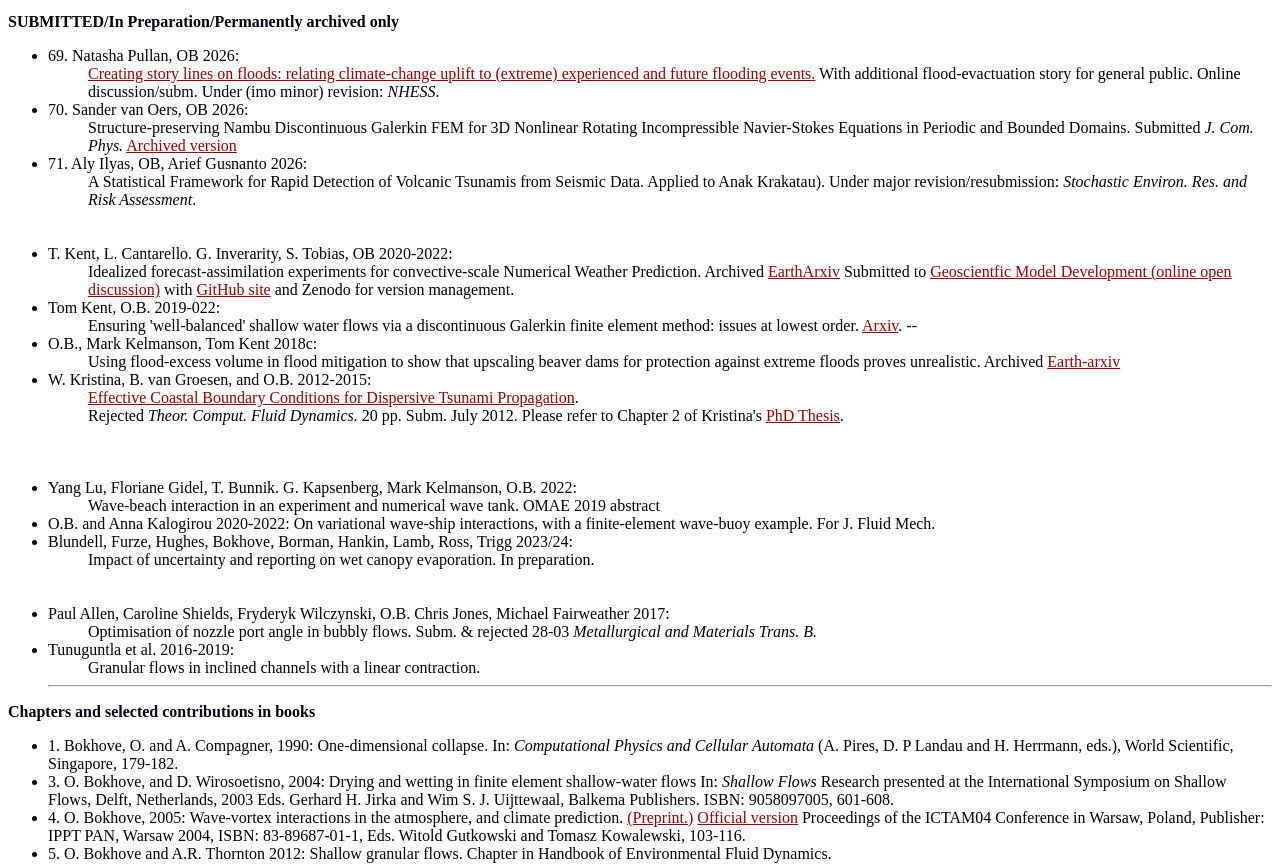
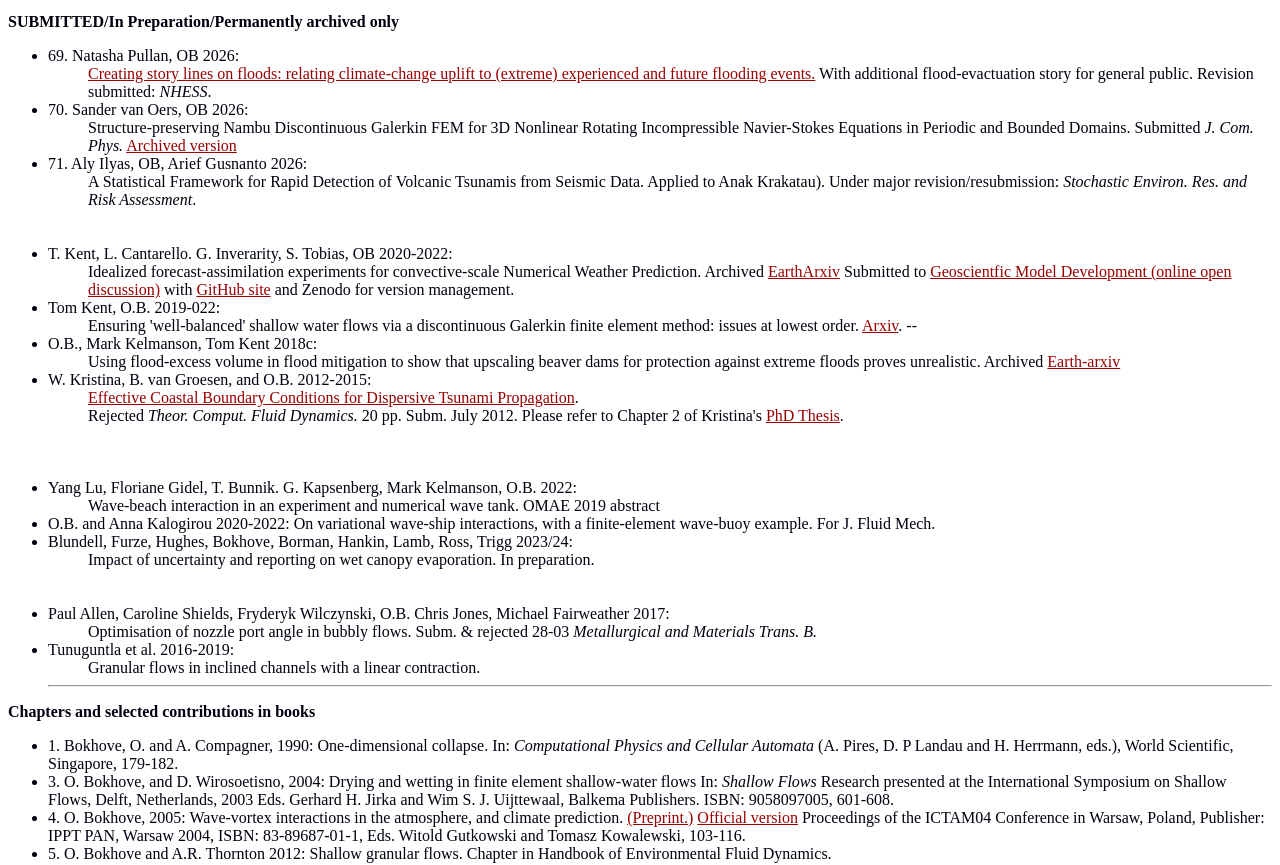
Before and after one commit to obokhove/obokhove.github.io, a plain HTML site: page obpubs.html in a window 1280 px wide. Shown: the part 4531-5396 px from the top of the page. Drawn offline with Linux system fonts and the light colour scheme.

Commit message:
Add files via upload

```diff
--- a/obpubs.html
+++ b/obpubs.html
@@ -390,7 +390,7 @@ To date they are still benefitting from my investment and liberal-humanist attit
 <!-- A<br>
 <em>No acknowledgments of my contributions</em>. </dd>
 s I explained to a granular flow expert in the UK recently, I would still do the same to date.-->
-<li> O.B. & A. Woods 1999 J. Geophys. Res.  Rejected.
+<li> O.B. & A. Woods 1999 J. Geophys. Res. Rejected.
 <A href="1616.pdf">The decompression of basaltic magma into a sub-surface repository</a>, 18 pp.<dd>
 Foundation for our Letter my publication no. 12, heavily scrutinized/reviewed by the USA Nuclear Regulatory Committee.
 <!--It is an example of rejected applied mathematics with consequentially no citations that had a big influence on policy.
@@ -409,7 +409,7 @@ Felt my contributions were too minor to warrant co-authorship.</dd>
 
 <p><DT><STRONG>SUBMITTED/In Preparation/Permanently archived only</STRONG>
     <ul>
-      <li>69. Natasha Pullan, OB 2026:<dd> <a href="https://egusphere.copernicus.org/preprints/2026/egusphere-2026-2908/">Creating story lines on floods: relating climate-change uplift to (extreme) experienced and future flooding events.</a> With additional flood-evactuation story for general public. Online discussion/subm. Under (imo minor) revision: <em>NHESS</em>. </dd>
+      <li>69. Natasha Pullan, OB 2026:<dd> <a href="https://egusphere.copernicus.org/preprints/2026/egusphere-2026-2908/">Creating story lines on floods: relating climate-change uplift to (extreme) experienced and future flooding events.</a> With additional flood-evactuation story for general public. Revision submitted: <em>NHESS</em>. </dd>
   <li>70. Sander van Oers, OB 2026:<dd> Structure-preserving Nambu Discontinuous Galerkin FEM for 3D Nonlinear Rotating Incompressible Navier-Stokes Equations in Periodic and Bounded Domains. Submitted <em>J. Com. Phys.</em> <a href="https://papers.ssrn.com/sol3/papers.cfm?abstract_id=7478239"> Archived version</a></dd>
   <li> 71. Aly Ilyas, OB, Arief Gusnanto 2026: <dd>A Statistical Framework for Rapid Detection of Volcanic Tsunamis from Seismic Data. Applied to Anak Krakatau).
     Under major revision/resubmission: <em>Stochastic Environ. Res. and Risk Assessment</em>.</dd>
```
